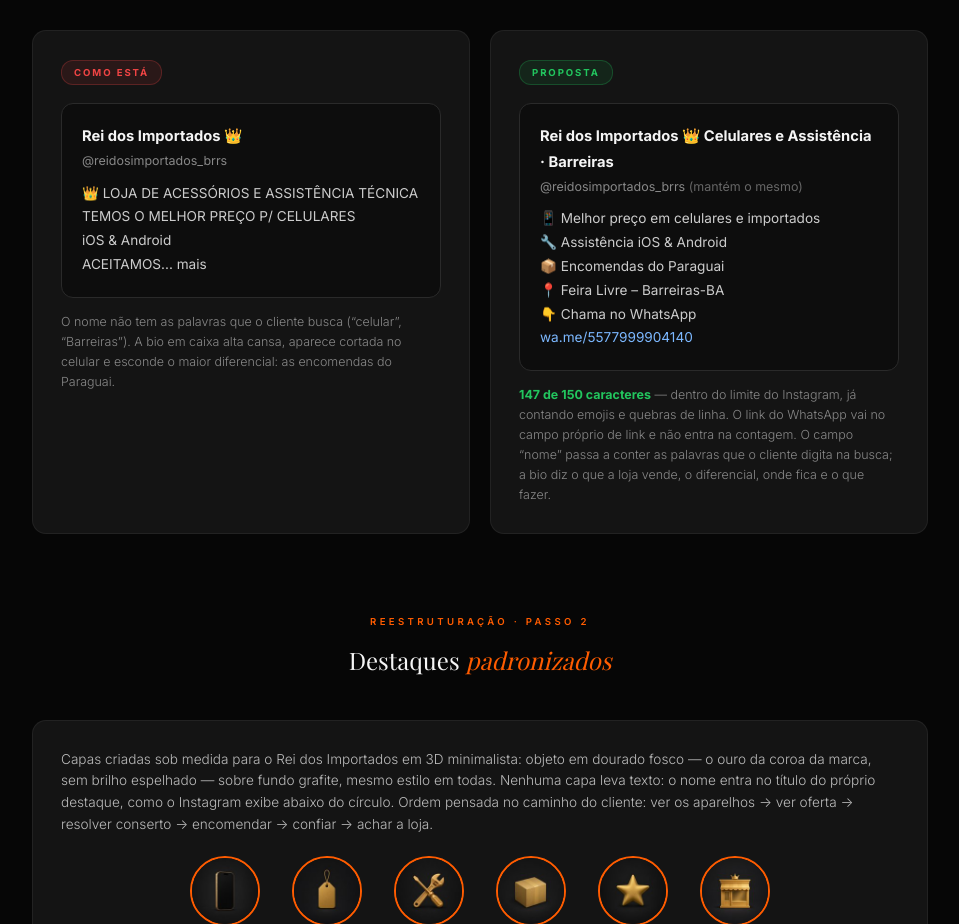
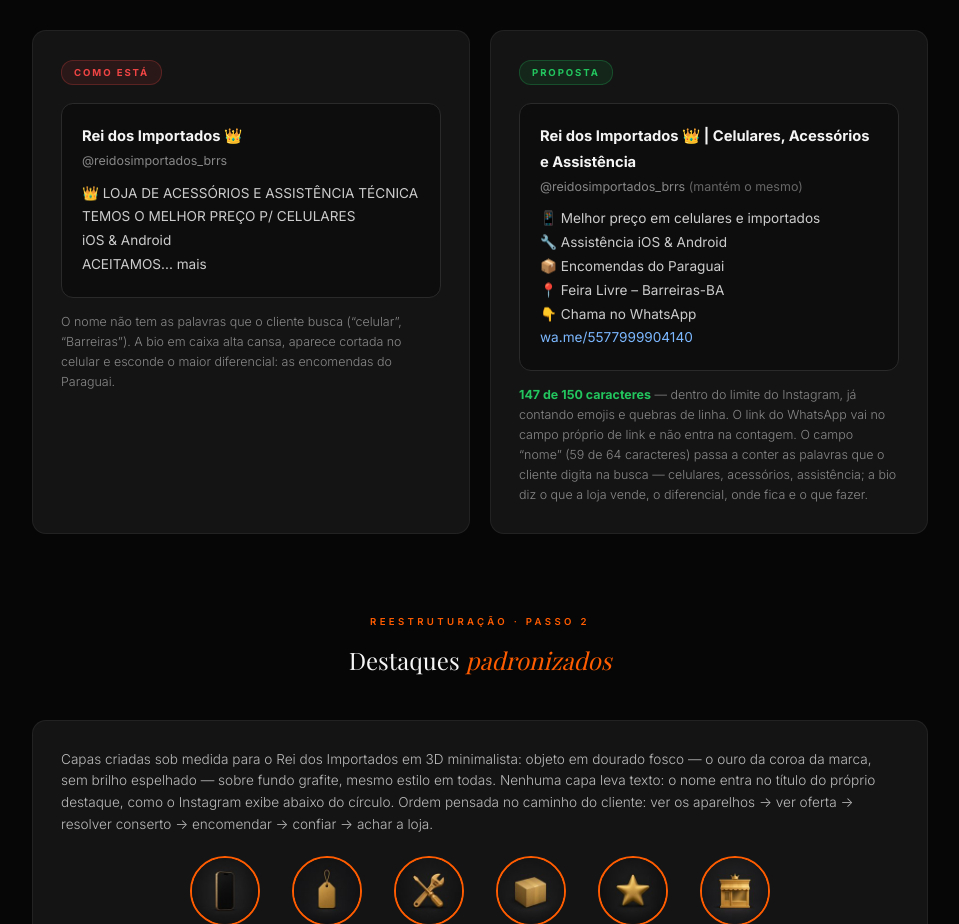
Before and after one commit to davidsonpereira-adscompany/reidosimportados, a plain HTML site: page 02-CONTEUDO/review-instagram.html in a window 1280 px wide. Shown: the part 2140-3064 px from the top of the page, without its empty margins (160-1119 px from the left). Drawn offline with nearby package versions, Linux system fonts and the light colour scheme; a web font is replaced by a local one.

Commit message:
fix: nome de exibição definido pelo cliente — Rei dos Importados 👑 | Celulares, Acessórios e Assistência (59/64)
Co-Authored-By: Claude Fable 5 <noreply@anthropic.com>

```diff
--- a/02-CONTEUDO/review-instagram.html
+++ b/02-CONTEUDO/review-instagram.html
@@ -514,7 +514,7 @@
       <div class="bio-card">
         <span class="rotulo rotulo-depois">Proposta</span>
         <div class="bio-mock">
-          <div class="nome-perfil">Rei dos Importados &#128081; Celulares e Assist&ecirc;ncia &middot; Barreiras</div>
+          <div class="nome-perfil">Rei dos Importados &#128081; | Celulares, Acess&oacute;rios e Assist&ecirc;ncia</div>
           <div class="user">@reidosimportados_brrs <span style="color:#666">(mant&eacute;m o mesmo)</span></div>
           &#128241; Melhor pre&ccedil;o em celulares e importados<br>
           &#128295; Assist&ecirc;ncia iOS &amp; Android<br>
@@ -523,7 +523,7 @@
           &#128071; Chama no WhatsApp<br>
           <span class="link">wa.me/5577999904140</span>
         </div>
-        <p class="bio-obs"><strong style="color:var(--verde);">147 de 150 caracteres</strong> &mdash; dentro do limite do Instagram, j&aacute; contando emojis e quebras de linha. O link do WhatsApp vai no campo pr&oacute;prio de link e n&atilde;o entra na contagem. O campo &ldquo;nome&rdquo; passa a conter as palavras que o cliente digita na busca; a bio diz o que a loja vende, o diferencial, onde fica e o que fazer.</p>
+        <p class="bio-obs"><strong style="color:var(--verde);">147 de 150 caracteres</strong> &mdash; dentro do limite do Instagram, j&aacute; contando emojis e quebras de linha. O link do WhatsApp vai no campo pr&oacute;prio de link e n&atilde;o entra na contagem. O campo &ldquo;nome&rdquo; (59 de 64 caracteres) passa a conter as palavras que o cliente digita na busca &mdash; celulares, acess&oacute;rios, assist&ecirc;ncia; a bio diz o que a loja vende, o diferencial, onde fica e o que fazer.</p>
       </div>
     </div>
   </div>
```
Also changed, not shown: 02-CONTEUDO/mockup-perfil-novo-web.jpg, 02-CONTEUDO/mockup-perfil-novo.png.
